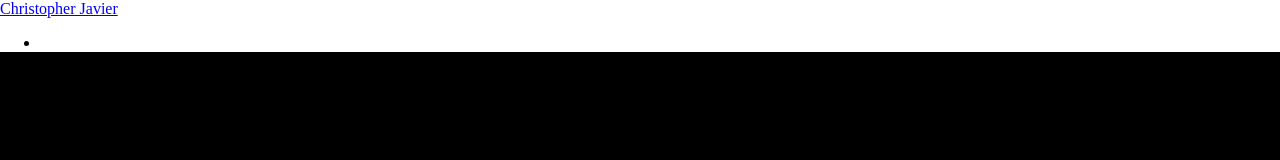
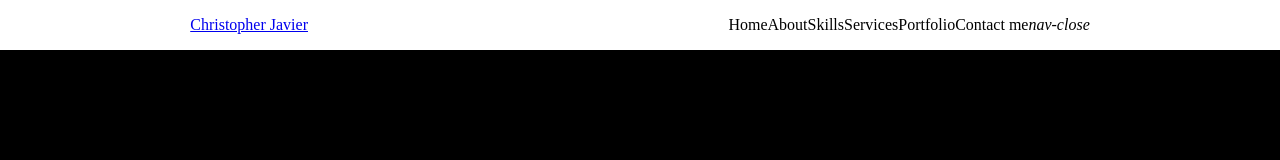
Before and after one commit to ChristopherJavier/web-portfolio, a plain HTML site: page index.html in a window 1280 px wide. Drawn offline with Linux system fonts and the light colour scheme.

Commit message:
modified the files index.html and style.css

```diff
--- a/index.html
+++ b/index.html
@@ -1,5 +1,6 @@
 <!DOCTYPE html>
 <html lang="en">
+
 <head>
     <meta charset="UTF-8">
     <meta http-equiv="X-UA-Compatible" content="IE=edge">
@@ -7,18 +8,36 @@
     <link rel="stylesheet" href="style.css">
     <title>Christopher Javier</title>
 </head>
+
 <body>
-    <header id="header">
-        <nav class="nav_container">
+    <header>
+        <nav>
             <a href="#" class="nav_logo">Christopher Javier</a>
             <div class="nav_menu" id="nav-menu">
-                <ul class="nav_list_grid">
+                <ul class="nav_list">
                     <li class="nav_item">
-                        <a href="" class="nav_link"></a>
+                        <a href="#" class="nav_link">Home</a>
                     </li>
+                    <li class="nav_item">
+                        <a href="#about" class="nav_link">About</a>
+                    </li>
+                    <li class="nav_item">
+                        <a href="#skills" class="nav_link">Skills</a>
+                    </li>
+                    <li class="nav_item">
+                        <a href="#services" class="nav_link">Services</a>
+                    </li>
+                    <li class="nav_item">
+                        <a href="#portfolio" class="nav_link">Portfolio</a>
+                    </li>
+                    <li class="nav_item">
+                        <a href="#contact" class="nav_link">Contact me</a>
+                    </li>
+                    <i>nav-close</i>
                 </ul>
             </div>
         </nav>
     </header>
 </body>
+
 </html>
--- a/style.css
+++ b/style.css
@@ -6,4 +6,21 @@ body {
 
 nav {
     background: white;
+    display: flex;
+    align-items: center;
+    justify-content: space-around;
+    align-content: center;
 }
+
+.nav_list {
+    list-style: none;
+    display: inline-flex;
+    align-items: center;
+    justify-content: space-between;
+    align-content: center;
+}
+
+.nav_link {
+    text-decoration: none;
+    color: black;
+}
```
